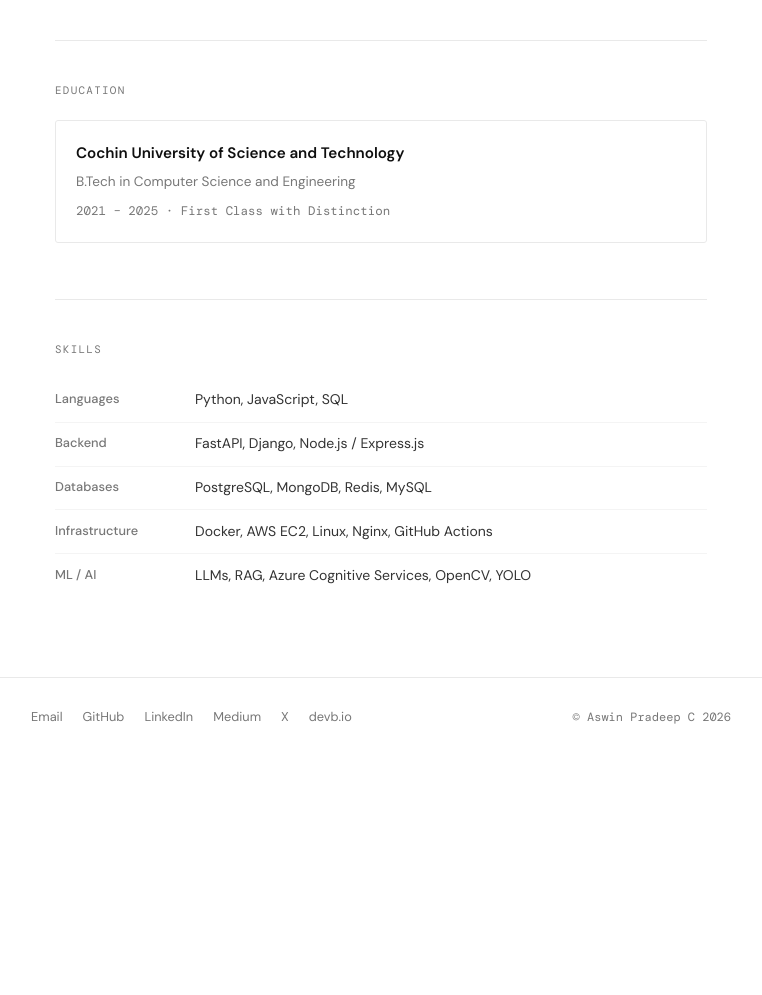
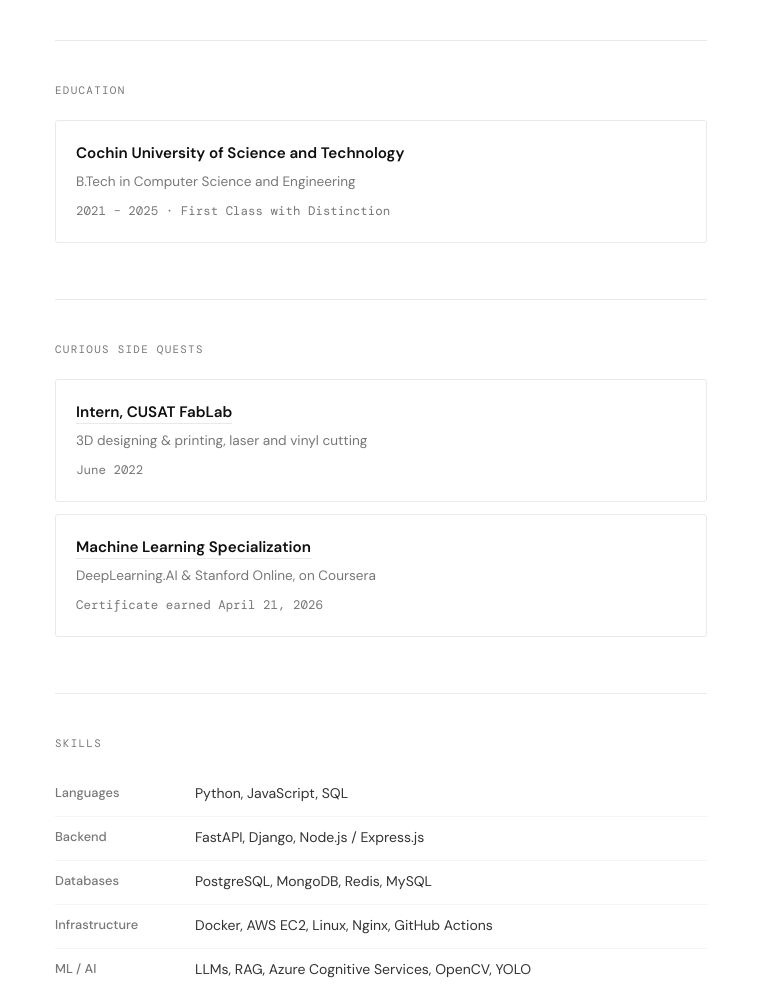
Before and after one commit to aswinpradeepc/website, a website: page experience.html in a window 1280 px wide. Shown: the part 1178-2173 px from the top of the page, without its empty margins (259-1021 px from the left). Before the commit the page ends 1934 px from the top, so only its background shows below. Drawn offline with nearby package versions, Linux system fonts and the light colour scheme.

Commit message:
add curious side quests section in experience section.

```diff
--- a/data.json
+++ b/data.json
@@ -26,7 +26,6 @@
   "about": [
     "I'm a backend engineer from Kerala, having fun extending <a href=\"/projects\">engineering</a> into daily life.",
     "You'll find repos in almost every language on my <a href=\"https://github.com/aswinpradeepc\" target=\"_blank\" rel=\"noopener\">GitHub</a>, but I go deep in Python, mainly Django and FastAPI, with Postgres and Redis close behind. I beleive in picking the right tool for the job than the one I already know.",
-
     "Most of my real learning comes from my work as a backend engineer, my college life at CUSAT where I tried building a startup and led tech clubs, and from freelancing and internships along the way. I organized <a href=\"https://2024.makeaton.in\" target=\"_blank\" rel=\"noopener\">Make-A-Ton 7.0</a>, South India's largest hackathon — equal parts chaos and genuinely fun.",
     "I have contributed to <a href=\"https://devb.io/aswinpradeepc\" target=\"_blank\" rel=\"noopener\">devb.io</a>, an open-source developer bio platform, which made top 10 at FOSSHack 2025. I self-host Ente Photos with redundant backups and run a few other experiments on my homelab.",
     "If I'm not at the laptop, I'm on a cycle 🚴"
@@ -105,6 +104,20 @@
     "period": "2021 – 2025",
     "grade": "First Class with Distinction"
   },
+  "sideQuests": [
+    {
+      "name": "Intern, CUSAT FabLab",
+      "link": "https://fablabs.io/labs/cusatfablab",
+      "detail": "3D designing &amp; printing, laser and vinyl cutting",
+      "meta": "June 2022"
+    },
+    {
+      "name": "Machine Learning Specialization",
+      "link": "https://coursera.org/share/ad207cbde7611c459419e37c3f26f53a",
+      "detail": "DeepLearning.AI &amp; Stanford Online, on Coursera",
+      "meta": "Certificate earned April 21, 2026"
+    }
+  ],
   "projects": [
     {
       "name": "Picnix",
--- a/experience.html
+++ b/experience.html
@@ -86,10 +86,18 @@
     return;
   }
 
-  const { experience, skills, education } = data;
+  const { experience, skills, education, sideQuests } = data;
   const container = document.getElementById('experience-content');
 
   // ── Experience ──
+  const questItems = sideQuests.map(q => `
+      <div class="edu-block">
+        <div class="edu-inst"><a href="${q.link}" target="_blank" rel="noopener">${q.name}</a></div>
+        <div class="edu-degree">${q.detail}</div>
+        ${q.meta ? `<div class="edu-meta">${q.meta}</div>` : ''}
+      </div>
+  `).join('');
+
   const timelineItems = experience.map((w, i) => {
     const isOpen = i === 0; // most recent = open dot
     const bullets = w.bullets.map(b => `<li>${b}</li>`).join('');
@@ -146,6 +154,13 @@
     <hr class="divider">
 
     <section class="fade-up">
+      <span class="section-label">Curious Side Quests</span>
+      ${questItems}
+    </section>
+
+    <hr class="divider">
+
+    <section class="fade-up">
       <span class="section-label">Skills</span>
       <table class="skills-table">
         <tbody>${skillRows}</tbody>
--- a/style.css
+++ b/style.css
@@ -909,11 +909,27 @@ a.subtle:hover {
   margin-top: 0.5rem;
 }
 
+/* Side-quest entries stack, so they need breathing room between cards */
+.edu-block + .edu-block {
+  margin-top: 0.75rem;
+}
+
 .edu-inst {
   font-weight: 600;
   font-size: 0.95rem;
   margin-bottom: 0.2rem;
 }
+
+/* Linked titles keep the heading weight — same treatment as contact rows */
+.edu-inst a {
+  color: inherit;
+  text-decoration: none;
+  border-bottom: 1px solid var(--faint);
+  padding-bottom: 1px;
+  transition: border-color 0.15s;
+}
+
+.edu-inst a:hover { border-color: var(--ink); }
 
 .edu-degree {
   font-size: 0.85rem;
```
Also changed, not shown: build.js (+16 -1 lines).
